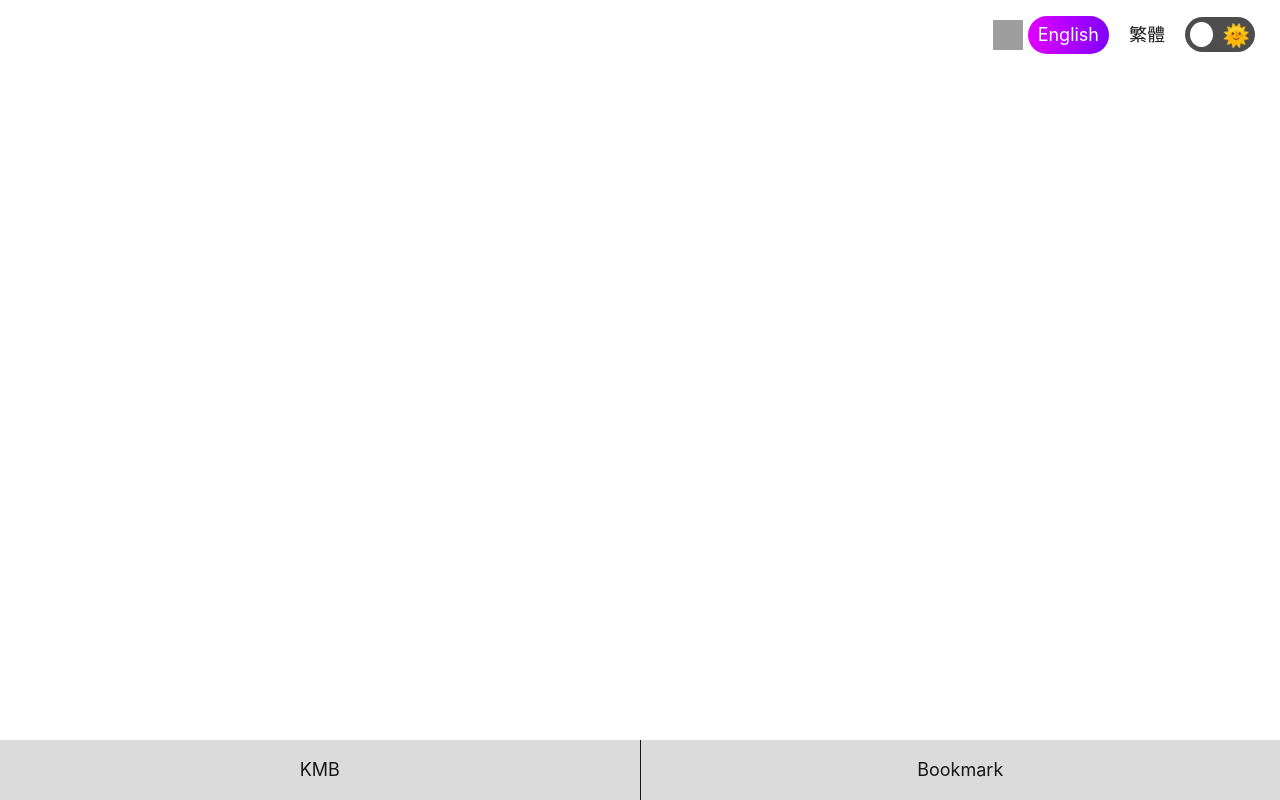
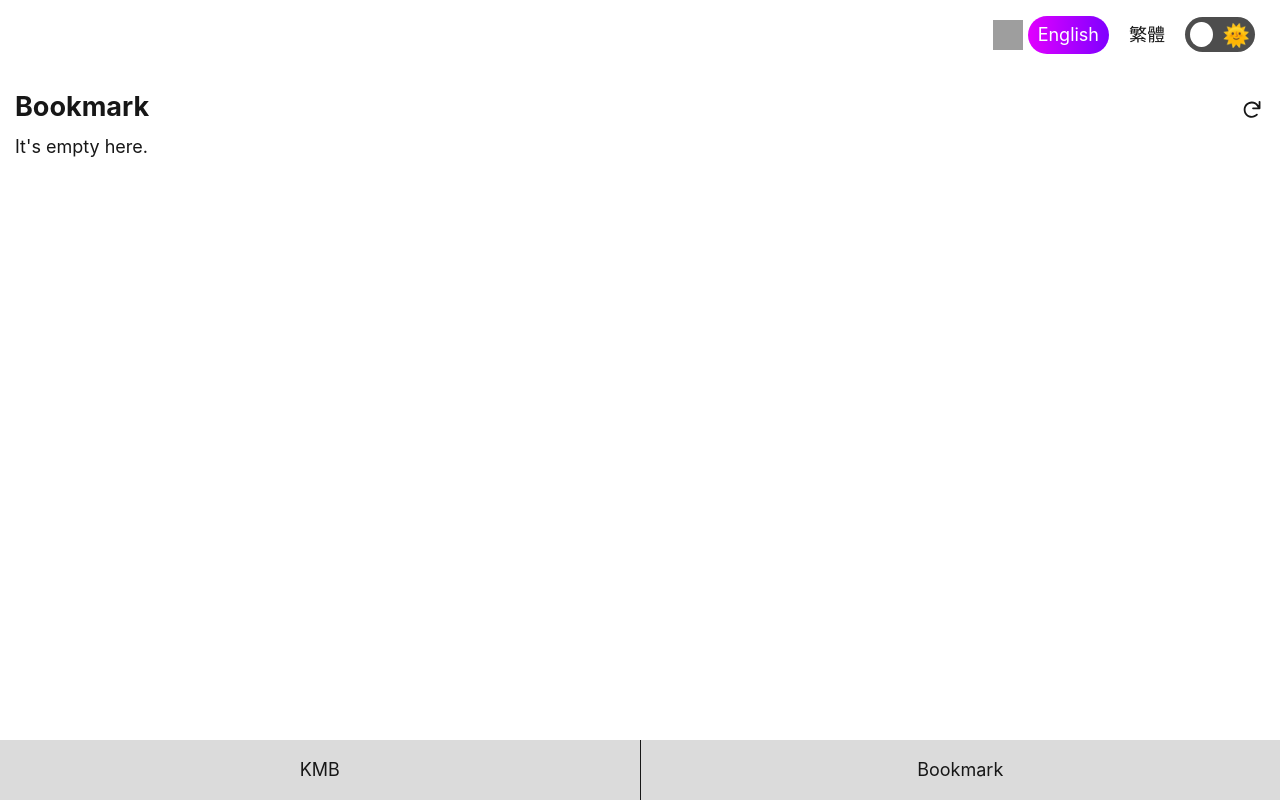
Before and after one commit to tchmhkg/nextjs-bus, a Next.js app: page /en/bookmark in a window 1280 px wide. Built offline with nearby package versions, Linux system fonts and the light colour scheme; grey boxes are pictures that could not be loaded.

Commit message:
update ui

```diff
--- a/components/bottom-nav.js
+++ b/components/bottom-nav.js
@@ -5,7 +5,7 @@ import useTranslation from '~/hooks/useTranslation';
 
 const Container = styled.div`
   position: fixed;
-  bottom: 0;
+  bottom: env(safe-area-inset-bottom);
   width: 100vw;
   display: flex;
   align-items: center;
--- a/components/kmb/mobile-stops.js
+++ b/components/kmb/mobile-stops.js
@@ -38,12 +38,12 @@ const BottomSheet = styled(SwipeableBottomSheet)`
 
 const ListContainer = styled.div`
   padding: 0 10px 0 10px;
-  margin-bottom: 20px;
+  margin-bottom: 0;
 `;
 
 const List = styled.ol`
   overflow-y: auto;
-  margin: 0;
+  margin: 5px 0 0 0;
   li {
     margin: 5px 0;
     cursor: pointer;
--- a/pages/[lang]/bookmark.js
+++ b/pages/[lang]/bookmark.js
@@ -1,31 +1,68 @@
-import React, { useEffect, useState } from 'react';
-import Layout from "~/components/layout";
-import BookmarkList from "~/components/bookmark-list";
+import React, { useCallback, useEffect, useState } from 'react';
+import Layout from '~/components/layout';
+import BookmarkList from '~/components/bookmark-list';
+import styled from 'styled-components';
+import useTranslation from '~/hooks/useTranslation';
+import Refresh from '~/components/refresh';
+
+const Header = styled.div`
+  display: flex;
+  justify-content: space-between;
+  align-items: center;
+`;
+const Heading = styled.h2`
+  color: ${(props) => props.theme.text};
+  margin: 0 0 5px 0;
+`;
 
 const BookmarkPage = () => {
+  const { t } = useTranslation();
   const [loading, setLoading] = useState(false);
+  const [refresh, setRefresh] = useState(false);
   const [list, setList] = useState([]);
   useEffect(() => {
+    getBookmarks();
+  }, []);
+
+  useEffect(() => {
+    if (refresh) {
+      getBookmarks();
+    }
+  }, [refresh]);
+
   const getBookmarks = async () => {
     try {
       setLoading(true);
       const existing = await window.localStorage.getItem('stops');
+      const existingJson = existing ? JSON.parse(existing) : [];
 
-        const existingJson = existing ? JSON.parse(existing) : [];
       setList(existingJson);
       setLoading(false);
+      if (refresh) {
+        setRefresh(false);
+      }
     } catch (err) {
       console.log(err);
       setLoading(false);
+      if (refresh) {
+        setRefresh(false);
       }
     }
-    getBookmarks();
-  }, [])
+  };
 
-  if(loading) return null;
+  const onClickRefresh = useCallback(() => setRefresh(true), []);
+
   return (
     <Layout>
-      <BookmarkList list={list}/>
+      <Header>
+        <Heading>{t('Bookmark')}</Heading>
+        <Refresh onClick={onClickRefresh} />
+      </Header>
+      {list?.length ? (
+        <BookmarkList list={list} />
+      ) : (
+        t("It's empty here.")
+      )}
     </Layout>
   );
 };
--- a/translations/strings.js
+++ b/translations/strings.js
@@ -26,6 +26,7 @@ const strings = {
     "Clear": "Clear",
     "Fare": "Fare",
     "Bookmark": "Bookmark",
+    "It's empty here.": "It's empty here.",
   },
   zh: {
     "Back to home": "回到首頁",
@@ -54,6 +55,7 @@ const strings = {
     "Clear": "清除",
     "Fare": "車費",
     "Bookmark": "收藏",
+    "It's empty here.": "你的列表為空",
   },
 };
 
```
Lines whose indentation alone changed are shown as unchanged.
